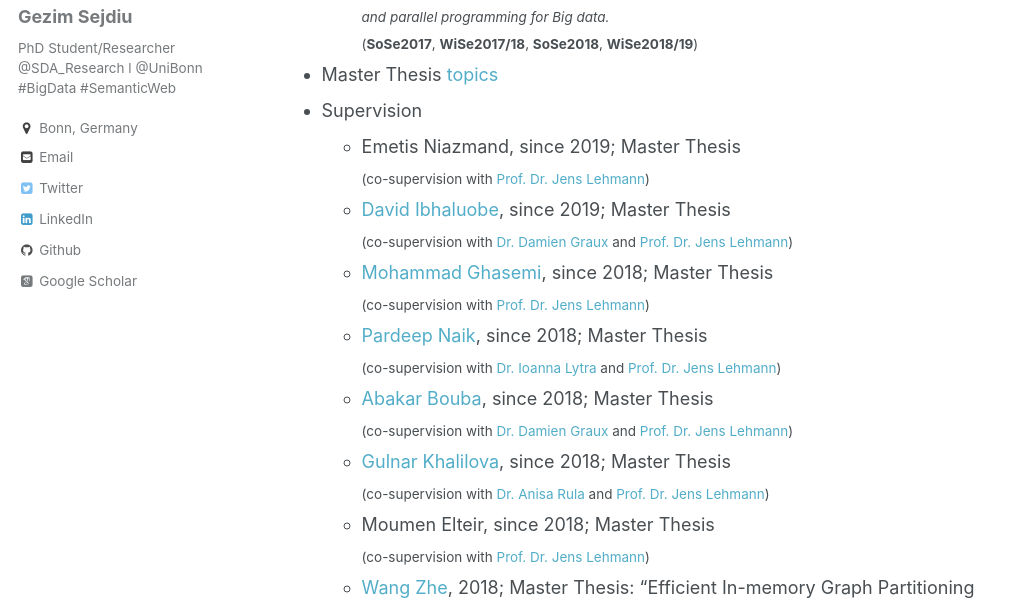
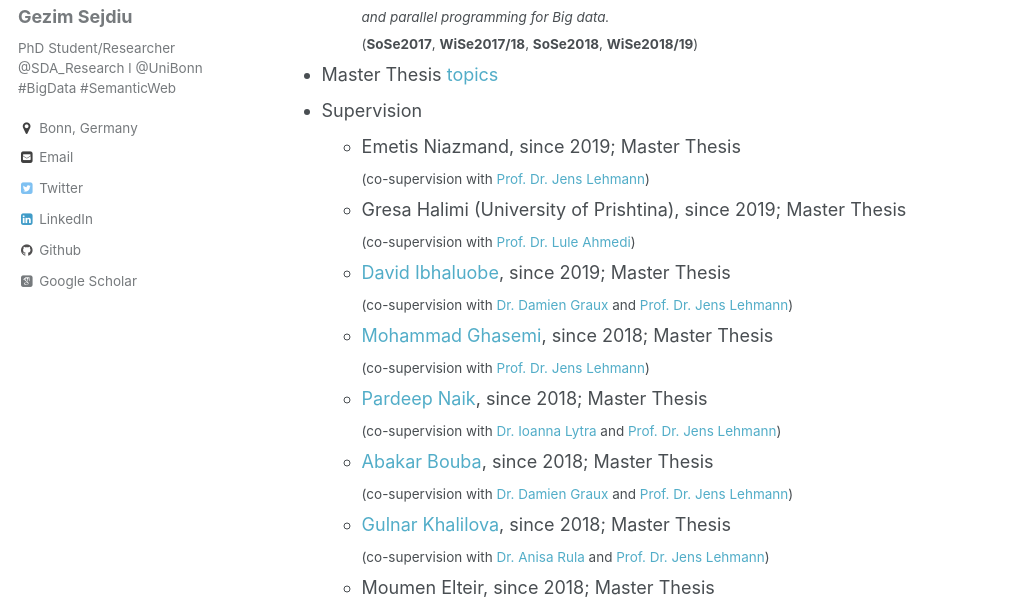
Before and after one commit to GezimSejdiu/gezimsejdiu.github.io, a Jekyll site: the page built from _pages/teaching.md, in a window 1280 px wide and 900 px high, cut to the strip 297-900 px from the top of the window. Shown: the whole strip, without its empty margins (0-1018 px from the left). Built offline with Jekyll 4.4.1, drawn with Linux system fonts in a browser that asks for light colours; some web fonts are replaced.

Commit message:
Update students list

```diff
--- a/_pages/teaching.md
+++ b/_pages/teaching.md
@@ -12,6 +12,8 @@ author_profile: true
 * Supervision
   * Emetis Niazmand, since 2019; Master Thesis <br />
   <sub>(co-supervision with [Prof. Dr. Jens Lehmann](http://sda.cs.uni-bonn.de/people/prof-dr-jens-lehmann/))
+  * Gresa Halimi (University of Prishtina), since 2019; Master Thesis <br />
+  <sub>(co-supervision with [Prof. Dr. Lule Ahmedi](http://luleahmedi.uni-pr.edu/))
   * [David Ibhaluobe](https://github.com/davidibhaluobe), since 2019; Master Thesis<br />
   <sub>(co-supervision with [Dr. Damien Graux](http://sda.cs.uni-bonn.de/people/dr-damien-graux/) and [Prof. Dr. Jens Lehmann](http://sda.cs.uni-bonn.de/people/prof-dr-jens-lehmann/))
   * [Mohammad Ghasemi](https://github.com/imghasemi), since 2018; Master Thesis <br />
```
